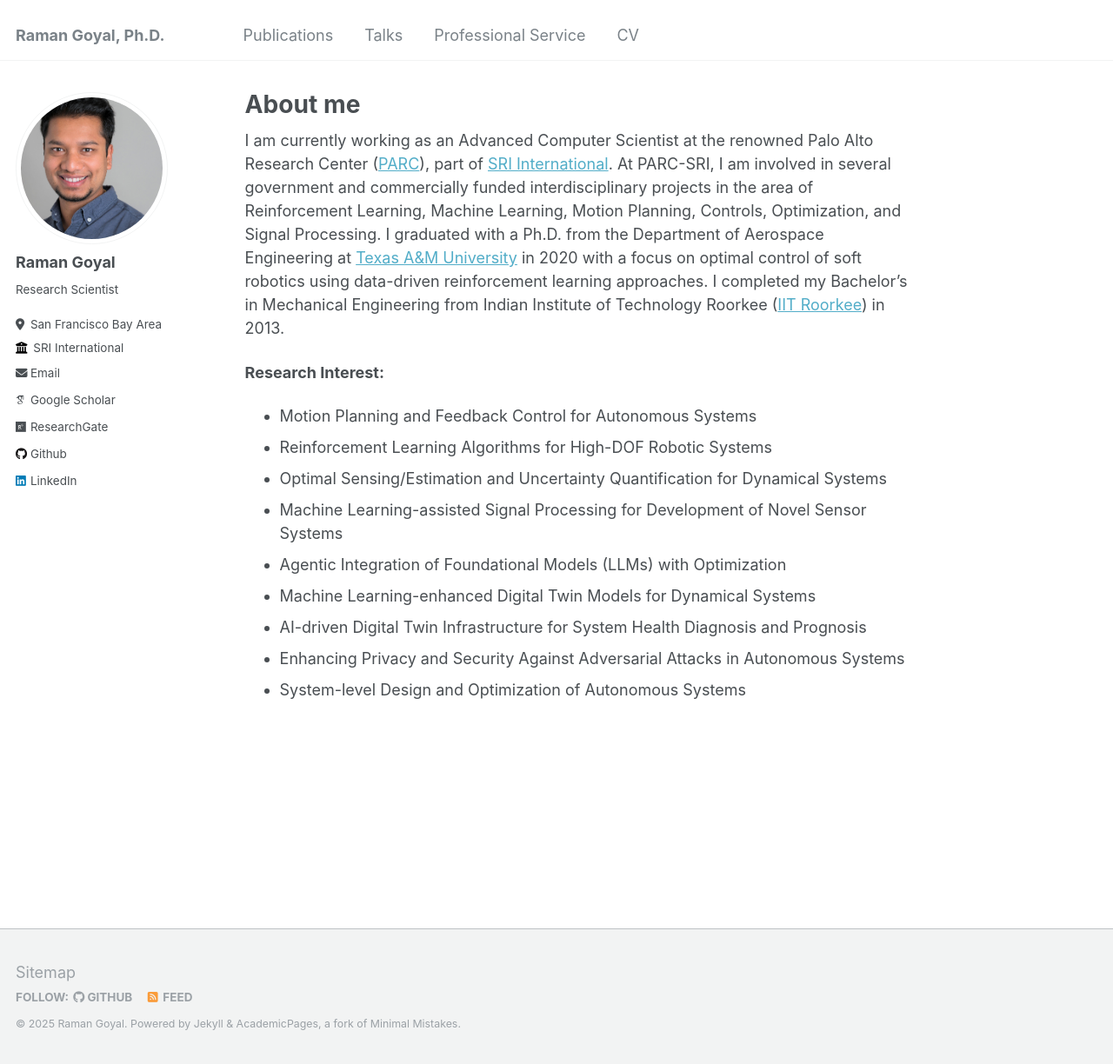
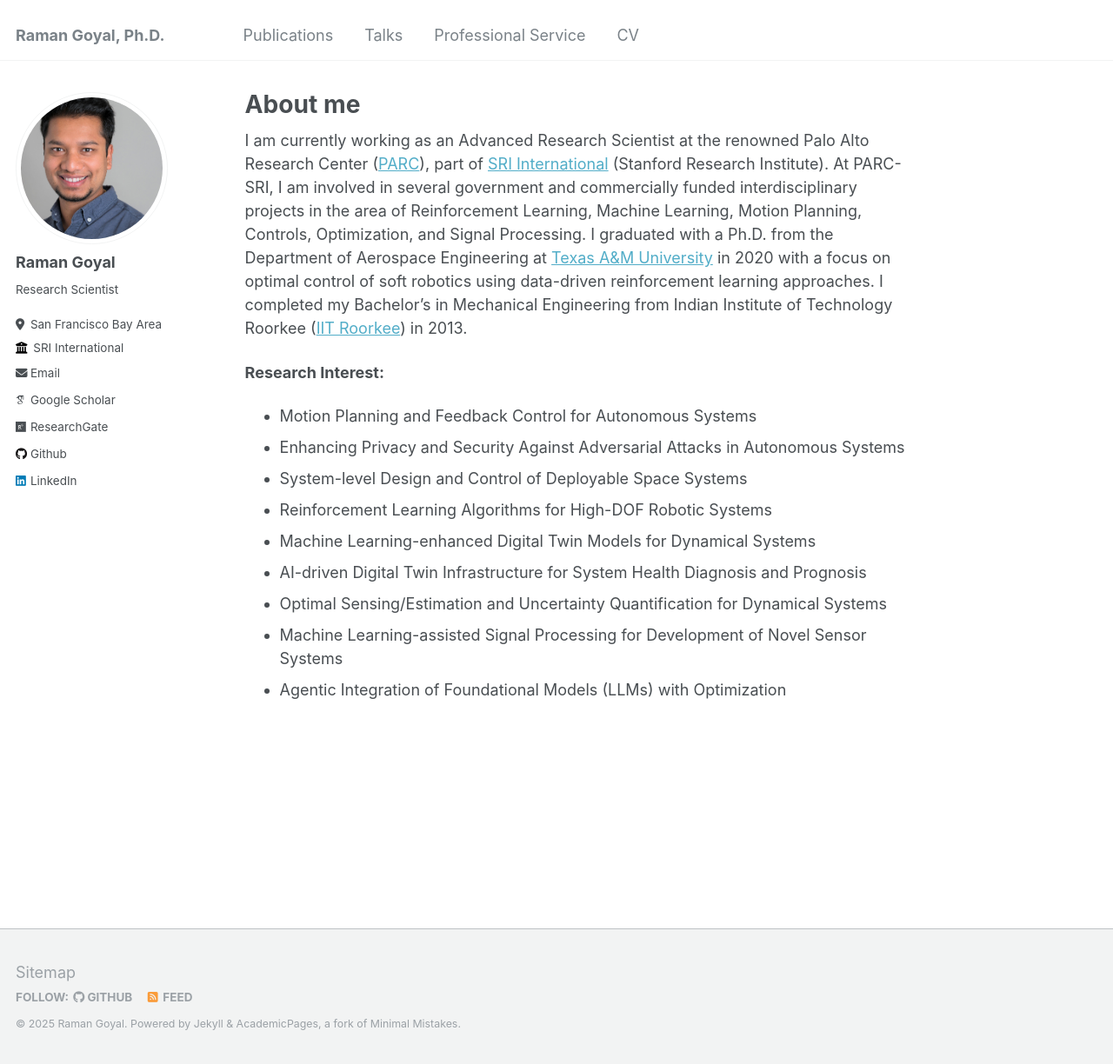
Before and after one commit to ramaniitrgoyal92/ramaniitrgoyal92.github.io, a Jekyll site: the page built from _pages/about.md, in a window 1280 px wide and 1224 px high. Shown: the whole window at 87% size. Built offline with Jekyll 4.4.1, drawn with Linux system fonts in a browser that asks for light colours; some web fonts are replaced.

Commit message:
Update about.md

```diff
--- a/_pages/about.md
+++ b/_pages/about.md
@@ -7,18 +7,18 @@ redirect_from:
   - /about.html
 ---
 
-I am currently working as an Advanced Computer Scientist at the renowned Palo Alto Research Center ([PARC](https://www.parc.com/)), part of [SRI International](https://www.sri.com/). At PARC-SRI, I am involved in several government and commercially funded interdisciplinary projects in the area of Reinforcement Learning, Machine Learning, Motion Planning, Controls, Optimization, and Signal Processing. I graduated with a Ph.D. from the Department of Aerospace Engineering at [Texas A&M University](https://engineering.tamu.edu/aerospace) in 2020 with a focus on optimal control of soft robotics using data-driven reinforcement learning approaches. I completed my Bachelor’s in Mechanical Engineering from Indian Institute of Technology Roorkee ([IIT Roorkee](https://www.iitr.ac.in/)) in 2013.
+I am currently working as an Advanced Research Scientist at the renowned Palo Alto Research Center ([PARC](https://www.parc.com/)), part of [SRI International](https://www.sri.com/) (Stanford Research Institute). At PARC-SRI, I am involved in several government and commercially funded interdisciplinary projects in the area of Reinforcement Learning, Machine Learning, Motion Planning, Controls, Optimization, and Signal Processing. I graduated with a Ph.D. from the Department of Aerospace Engineering at [Texas A&M University](https://engineering.tamu.edu/aerospace) in 2020 with a focus on optimal control of soft robotics using data-driven reinforcement learning approaches. I completed my Bachelor’s in Mechanical Engineering from Indian Institute of Technology Roorkee ([IIT Roorkee](https://www.iitr.ac.in/)) in 2013.
 
 **Research Interest:**
 * Motion Planning and Feedback Control for Autonomous Systems
+* Enhancing Privacy and Security Against Adversarial Attacks in Autonomous Systems
+* System-level Design and Control of Deployable Space Systems
 * Reinforcement Learning Algorithms for High-DOF Robotic Systems
+* Machine Learning-enhanced Digital Twin Models for Dynamical Systems
+* AI-driven Digital Twin Infrastructure for System Health Diagnosis and Prognosis
 * Optimal Sensing/Estimation and Uncertainty Quantification for Dynamical Systems
 * Machine Learning-assisted Signal Processing for Development of Novel Sensor Systems
 * Agentic Integration of Foundational Models (LLMs) with Optimization
-* Machine Learning-enhanced Digital Twin Models for Dynamical Systems
-* AI-driven Digital Twin Infrastructure for System Health Diagnosis and Prognosis
-* Enhancing Privacy and Security Against Adversarial Attacks in Autonomous Systems
-* System-level Design and Optimization of Autonomous Systems
 
 
 
```
